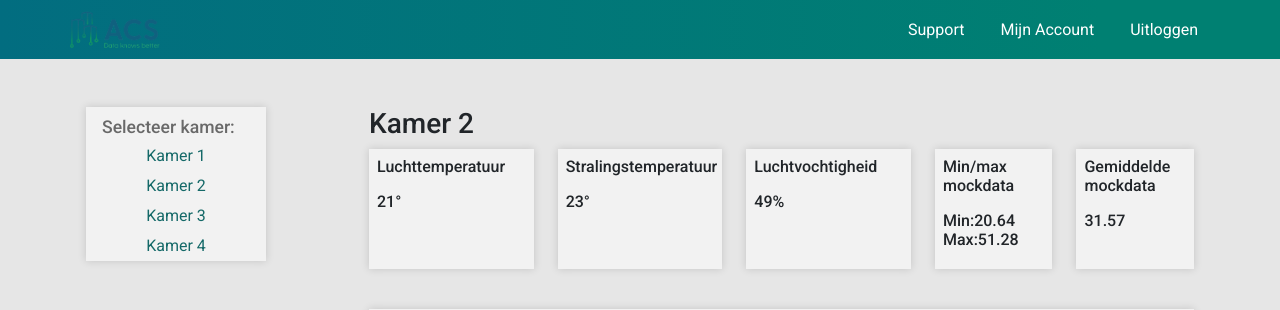
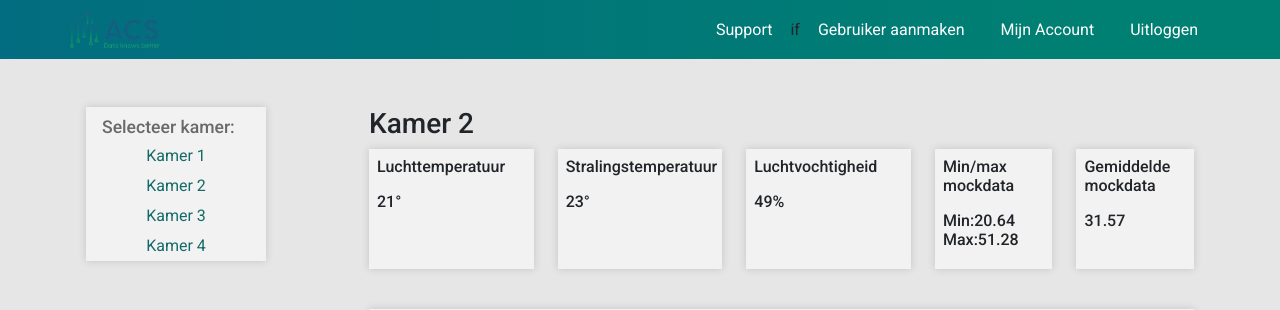
Before and after one commit to Mbalhakim/ChillCheck, a Flask app: page /dashboard in a window 1280 px wide. Shown: the top 310 px of the page. Run offline with Flask 2, Linux system fonts and the light colour scheme; a user stored in the database is signed in; data comes from the database, SQL or seed files in the repository; some libraries are stand-ins or nearby versions.

Commit message:
register + login

```diff
--- a/server/app.py
+++ b/server/app.py
@@ -97,6 +97,7 @@ def login():
         user = cursor.fetchone()
         if user is not None:
             session['user_id'] = user[0]
+            session['is_admin'] = user[8]
             return redirect('dashboard')
         else:
             flash("Ongeldige gebruikersnaam of wachtwoord.")
--- a/server/templates/navbar.html
+++ b/server/templates/navbar.html
@@ -4,6 +4,8 @@
     </a>
     <ul class="nav-list">
         <li class="nav-item"><a href="#">Support</a></li>
+        if
+        <li class="nav-item"><a href="#">Gebruiker aanmaken</a></li>
         <li class="nav-item"><a href="#">Mijn Account</a></li>
         <li class="nav-item"><a href="{{ url_for('logout') }}">Uitloggen</a></li>
     </ul>
```
